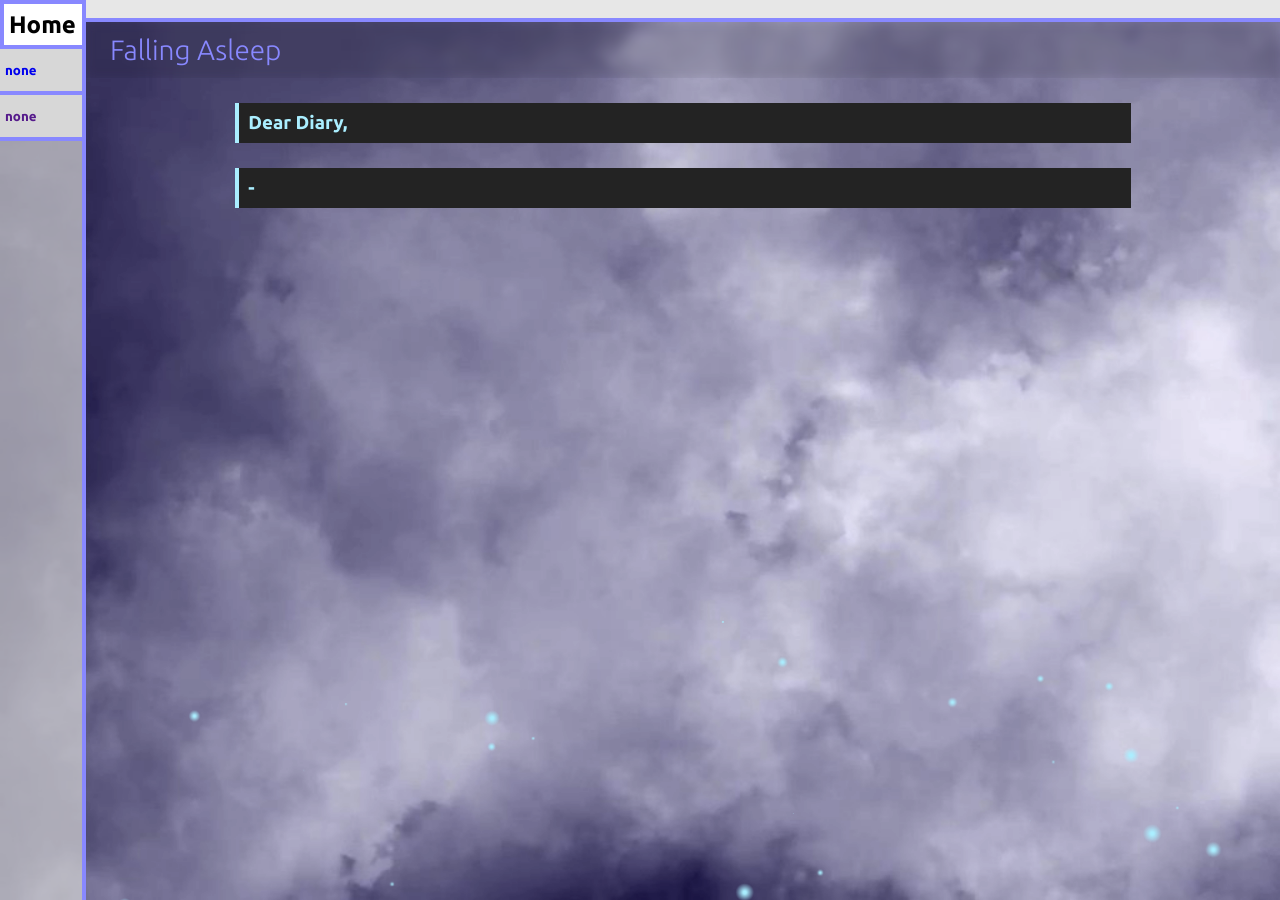
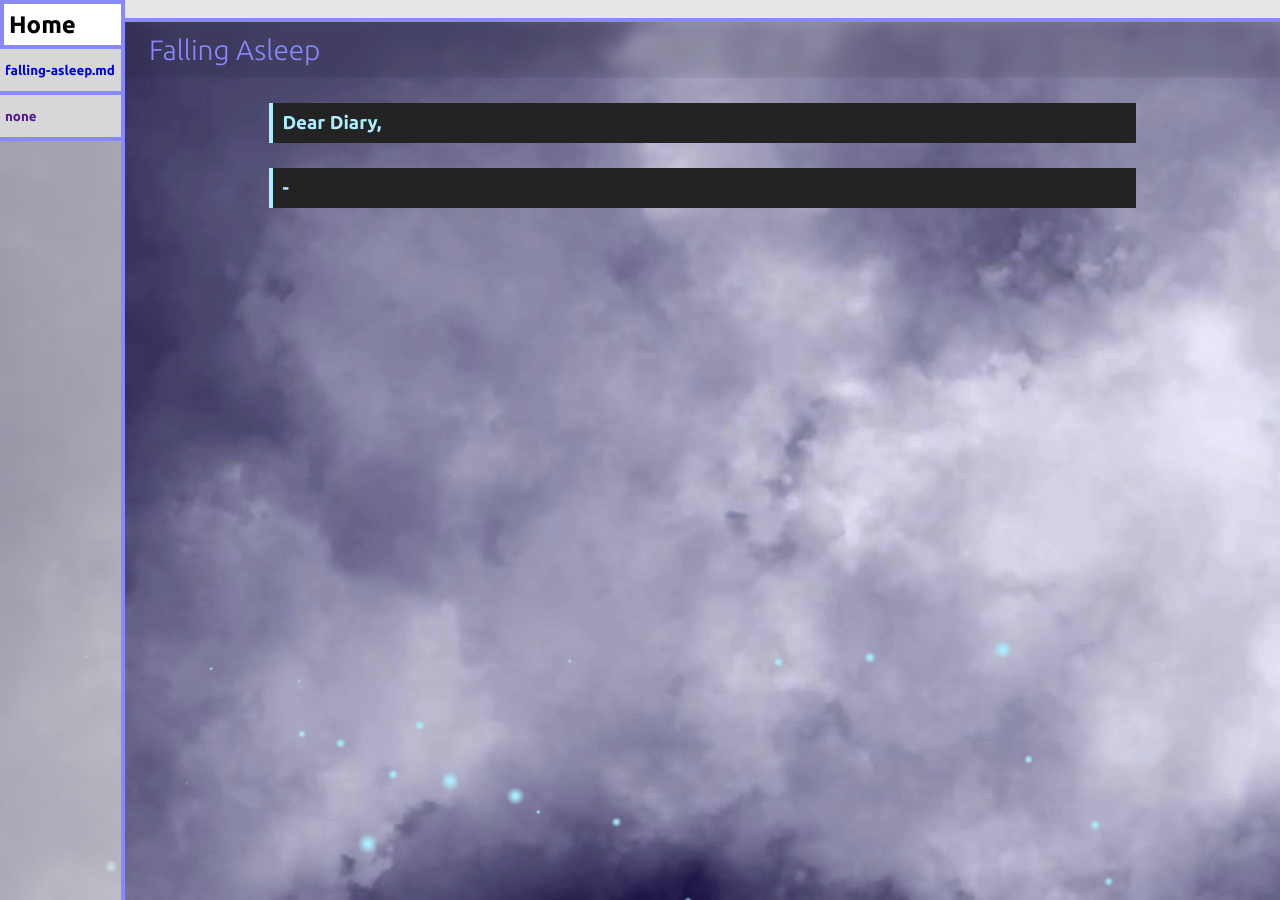
Before and after one commit to qaznotquaz/qazs-zeitgeist-library, a Jekyll site: the page built from docs/pages/_snippets/nobody/falling-asleep.md, in a window 1280 px wide. Built offline with Jekyll 4.4.1, drawn with Linux system fonts in a browser that asks for light colours.

Commit message:
trying to debug liquid code.

```diff
--- a/docs/_includes/navigation/sidebar.html
+++ b/docs/_includes/navigation/sidebar.html
@@ -6,20 +6,19 @@
 {% for entry in entries %}
     {% if page.name==entry %}
         {% unless forloop.first %}
-            {% assign pind=forloop.index0 %}
             {% assign prevpage=site.snippets | where: "name", entries[forloop.index0 - 1] | first %}
             {% assign prevlink=site.baseurl | append prevpage.url %}
             {% assign prevtxt='prev' %}
         {% endunless %}
 
         {% unless forloop.last %}
-            {% assign nind=forloop.index0 %}
             {% assign nextpage=site.snippets | where: "name", entries[forloop.index0 + 1] | first %}
             {% assign nextlink=site.baseurl | append nextpage.url %}
             {% assign nexttxt='next' %}
         {% endunless %}
     {% endif %}
     {% assign ugh=entry %}
+    {% assign ind=forloop.index0 %}
 {% endfor %}
 
 <div id="sidebar" class="collapsible-hover">
@@ -30,12 +29,12 @@
         <li style="background: {{ this-skin.bg-2 }};
                         border-color: {{ this-skin.acc-1 }};
                         color: {{ this-skin.text-color }}">
-            <a href="{{ page.name }}">{{ pind | default: 'none' }}</a>
+            <a href="{{ ind | default: 'none' }}">{{ page.name | default: 'none' }}</a>
         </li>
         <li style="background: {{ this-skin.bg-2 }};
                         border-color: {{ this-skin.acc-1 }};
                         color: {{ this-skin.text-color }}">
-            <a href="{{ ugh }}">{{ nind | default: 'none' }}</a>
+            <a href="{{ ugh }}">{{ ugh | default: 'none' }}</a>
         </li>
     </ul>
 </div>
```
